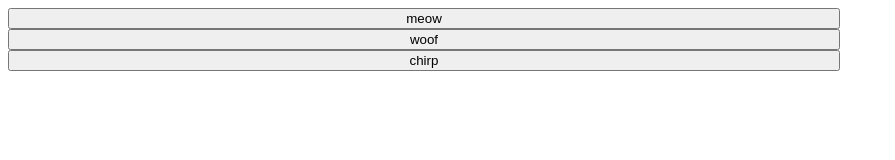
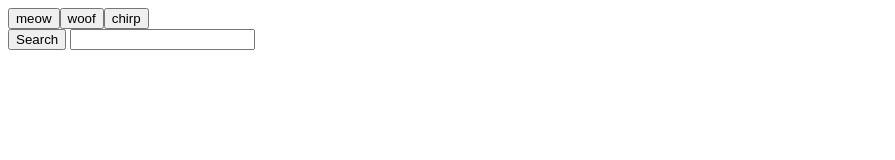
Before and after one commit to ccharles2388/GifTastic, a plain HTML site: page giftastic.html in a window 1280 px wide. Shown: the whole page, without its empty margins (0-895 px from the left). Drawn offline with nearby package versions, Linux system fonts and the light colour scheme.

Commit message:
last version of html

```diff
--- a/giftastic.html
+++ b/giftastic.html
@@ -7,10 +7,13 @@
 </head>
 
 <body>
+    <div id="buttons">
   <button data-animal="cat">meow</button>
   <button data-animal="dog">woof</button>
   <button data-animal="bird">chirp</button>
-  <div id="gifs-appear-here">
+</div>
+
+  <div id="gifs-appear-here" class="gifs">
   </div>
   <script src="https://cdnjs.cloudflare.com/ajax/libs/jquery/3.2.1/jquery.min.js"></script>
   <link rel="stylesheet" href="style.css">
@@ -61,6 +64,12 @@
         });
     });
   </script>
+  <div id="search" class="searchbar">
+    <button>
+      Search
+    </button>
+    <input type="Search">
+  </div>
 </body>
 
 </html>
```
